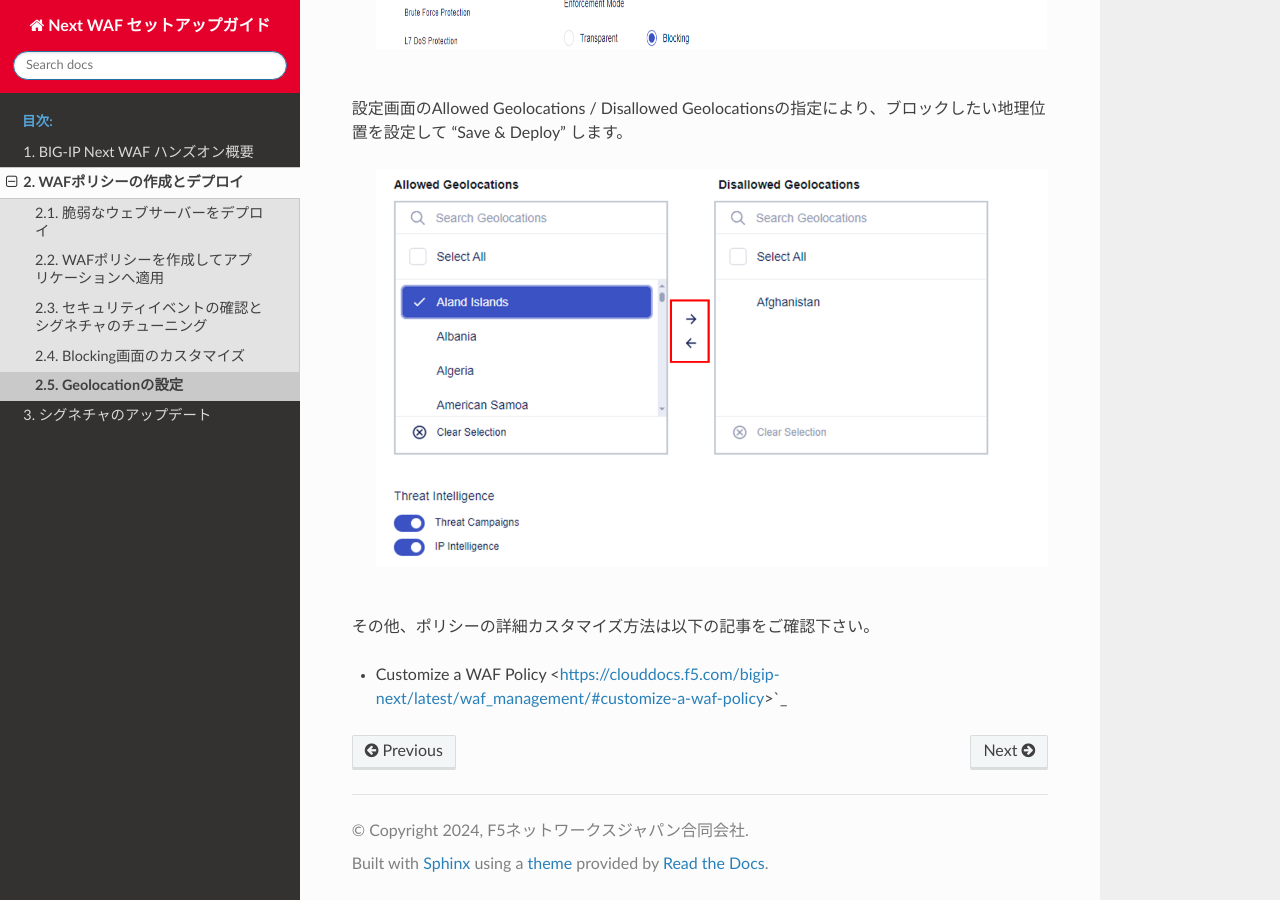
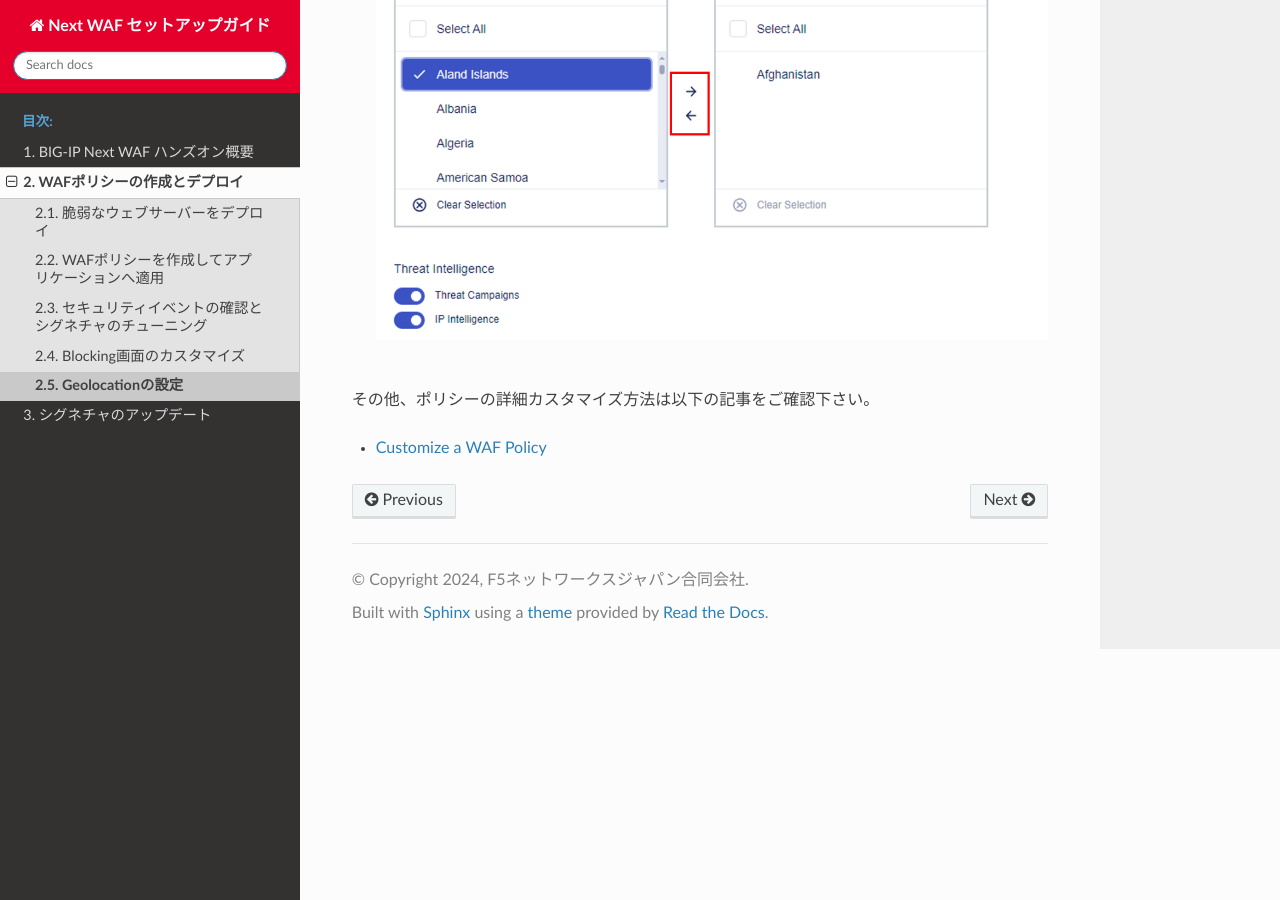
Before and after one commit to BeF5/f5j-easy-setup-next-waf, a Sphinx documentation site: the page built from docs/content02/module05/module05.rst, in a window 1280 px wide and 900 px high, scrolled down 790 px. Built offline with Sphinx 7.4.7 and the Read the Docs theme 2.0.0, drawn with Linux system fonts in a browser that asks for light colours.

Commit message:
Update module05.rst

```diff
--- a/docs/content02/module05/module05.rst
+++ b/docs/content02/module05/module05.rst
@@ -8,7 +8,7 @@
 “Advanced View”をEnableします。
 
    .. image:: images/Picture1.png
-      :scale: 30%
+      :scale: 15%
       :align: center
    |
 
@@ -22,4 +22,4 @@
 
 その他、ポリシーの詳細カスタマイズ方法は以下の記事をご確認下さい。
 
-- Customize a WAF Policy <https://clouddocs.f5.com/bigip-next/latest/waf_management/#customize-a-waf-policy>`_
+- `Customize a WAF Policy <https://clouddocs.f5.com/bigip-next/latest/waf_management/#customize-a-waf-policy>`_
```
